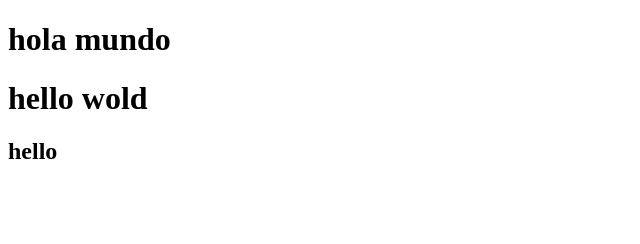
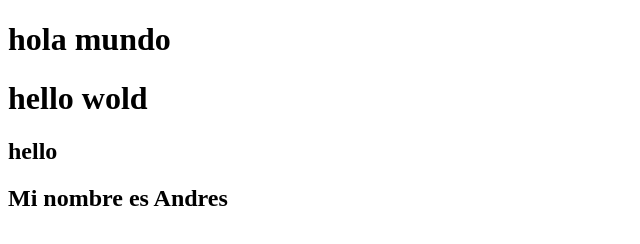
Before and after one commit to Arnulf05/Gitdemo, a plain HTML site: page index.html in a window 1280 px wide. Shown: the whole page, without its empty margins (0-640 px from the left). Drawn offline with Linux system fonts and the light colour scheme.

```diff
--- a/index.html
+++ b/index.html
@@ -9,5 +9,6 @@
     <h1>hola mundo</h1>
     <h1>hello wold</h1>
     <h2>hello</h2>
+    <h2>Mi nombre es Andres</h2>
 </body>
 </html>
```
